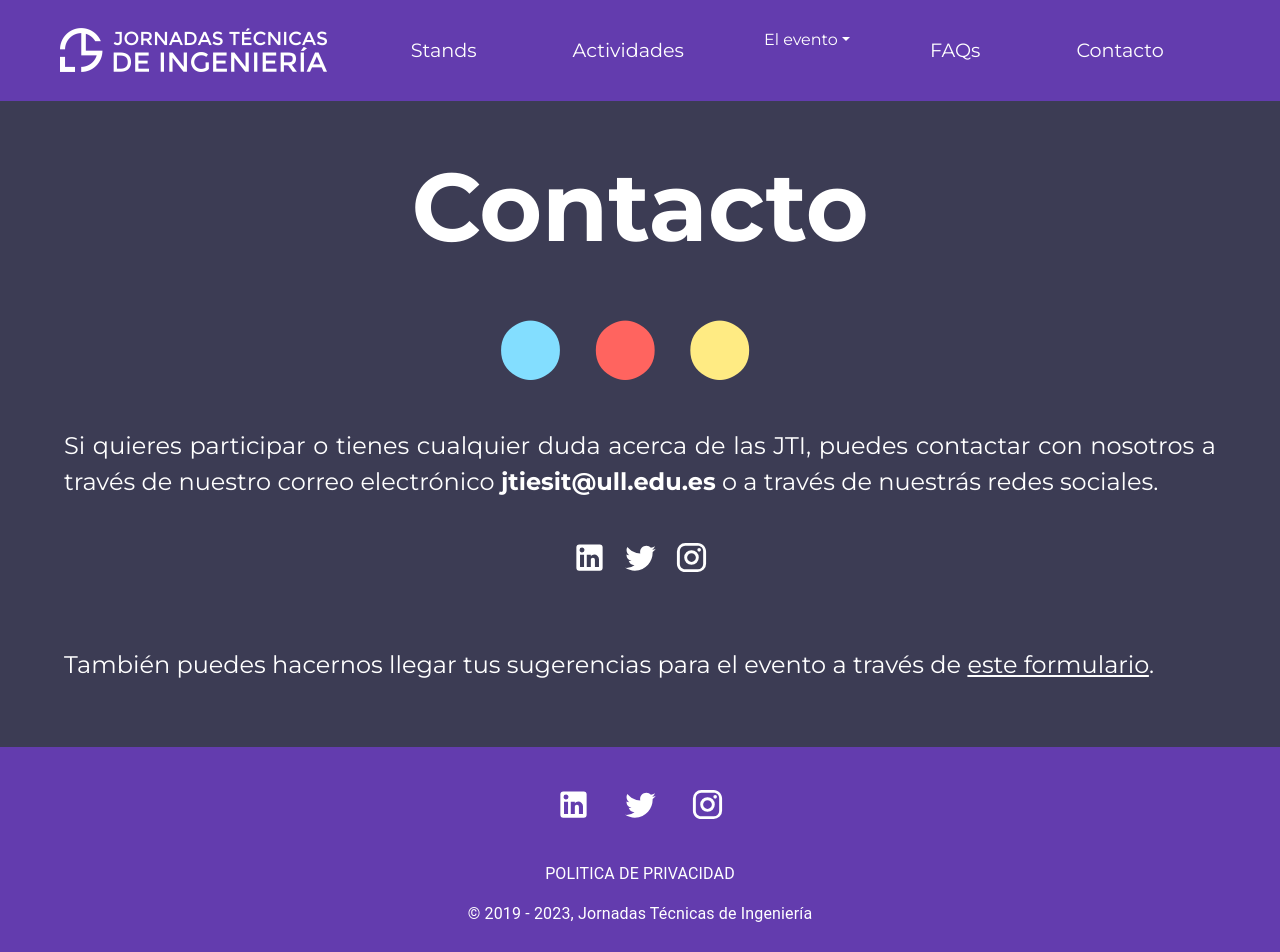
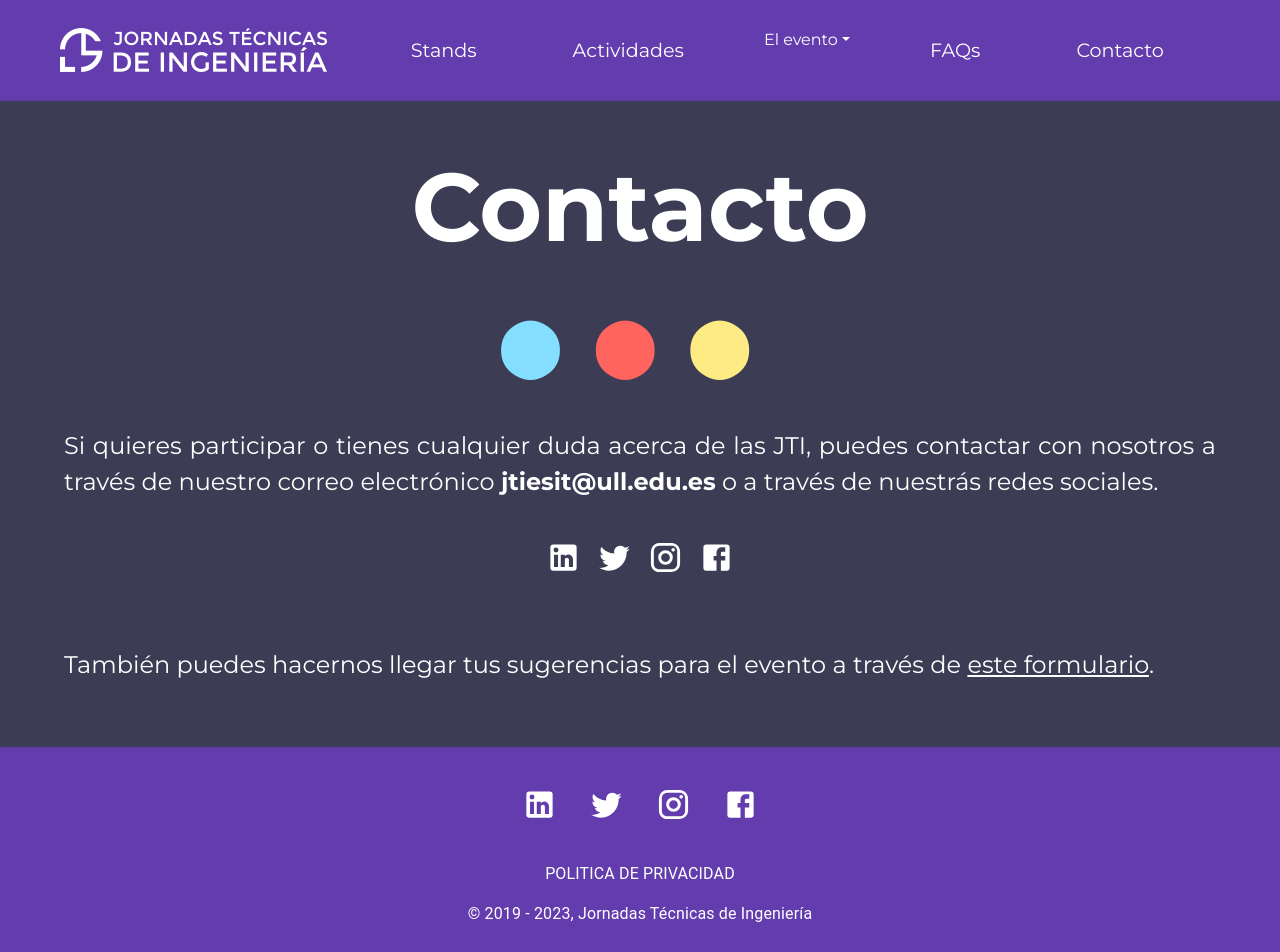
Before and after one commit to JornadasTecnicasDeIngenieria/web, a Next.js app: page /contacto in a window 1280 px wide. Shown: the top 952 px of the page. Built offline with nearby package versions, Linux system fonts and the light colour scheme.

Commit message:
Agreagado botón de Facebook a Footer y página de contacto

```diff
--- a/components/Footer.js
+++ b/components/Footer.js
@@ -1,7 +1,7 @@
 import Box from "@mui/material/Box";
 import Typography from '@mui/material/Typography'
 import Stack from "@mui/material/Stack";
-import { LinkedIn, Instagram, Twitter } from "@mui/icons-material";
+import { LinkedIn, Instagram, Twitter, Facebook } from "@mui/icons-material";
 import Link from 'next/link'
 import styled from "@emotion/styled";
 import StyledLink from "@components/StyledLink";
@@ -39,6 +39,14 @@ const Footer = () => {
         >
           <Instagram fontSize="large" />
         </StyledLink>
+        <StyledLink
+          sx={{ textDecoration: "none", color: "common.white" }}
+          href="https://www.facebook.com/people/Jornadas-Técnicas-de-Ingeniería/pfbid0286pMHU7Nkf2fVNfMjeAfyDR72eC3E67kVGisag3zeokyzN8zjX3upuDdmJHDHndal/"
+          target="_blank"
+          rel="noopener noreferrer"
+        >
+          <Facebook fontSize="large" />
+        </StyledLink>
       </Stack>
       <Link href={`/politica-de-privacidad`} legacyBehavior>
         <PrivacyPolicy>
--- a/pages/contacto.js
+++ b/pages/contacto.js
@@ -1,7 +1,7 @@
 import Layout from "@components/layouts/MainLayout";
 import styled from "@emotion/styled"
 import { Container, Stack } from "@mui/material"
-import { Twitter, Instagram, LinkedIn } from "@mui/icons-material";
+import { Twitter, Instagram, LinkedIn, Facebook } from "@mui/icons-material";
 import StyledLink from "@components/StyledLink";
 
 const Contacto = () => {
@@ -38,6 +38,13 @@ const Contacto = () => {
                         rel="noopener noreferrer">
                             <Instagram fontSize="large" />
                     </StyledLink>
+                    <StyledLink
+                        sx={{ textDecoration: "none", color: "common.white" }}
+                        href="https://www.facebook.com/people/Jornadas-Técnicas-de-Ingeniería/pfbid0286pMHU7Nkf2fVNfMjeAfyDR72eC3E67kVGisag3zeokyzN8zjX3upuDdmJHDHndal/"
+                        target="_blank"
+                        rel="noopener noreferrer">
+                            <Facebook fontSize="large" />
+                    </StyledLink>
                 </Stack>
                 <br/><br/><br/>
                 <DescriptionText>También puedes hacernos llegar tus sugerencias para el evento a través de <DescriptionLink href="https://forms.gle/xXHuS8m2xrrz2vat8">este formulario</DescriptionLink>.</DescriptionText>
@@ -58,23 +65,10 @@ align-items: center;
 const Section = styled.div`
 background-color: #3c3c54;`
 
-const ImageDiv = styled.div`
-display: flex;
-align-items: center;
-border-radius: 1.5rem;
-overflow: hidden;
-`;
-
 const Title = styled.h2`
 color: #ffffff;
 font-size: 6rem;
 font-weight: 900;`
-
-const Category = styled.h2`
-color: #ffffff;
-font-size: 3rem;
-font-weight: 700;
-font-family: 'Montserrat', sans-serif;`
 
 const DescriptionText = styled.p`
 color: #ffffff;
```
